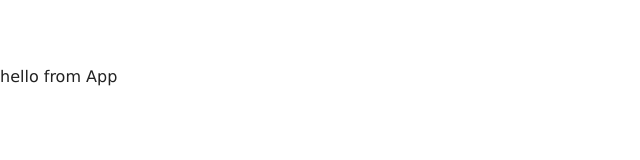
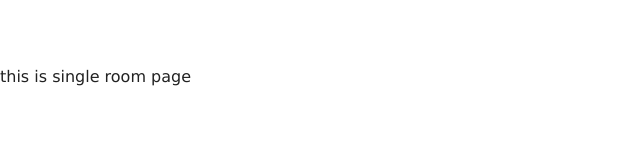
Before and after one commit to KateChantha/resort-content, a React (Create React App) app: page /rooms/1 in a window 1280 px wide. Shown: the top 160 px of the page, without its empty margins (0-640 px from the left). Built offline with nearby package versions, Linux system fonts and the light colour scheme.

Commit message:
set up pages

```diff
--- a/src/App.js
+++ b/src/App.js
@@ -1,11 +1,22 @@
 import React from 'react';
+import { Route, Switch } from 'react-router-dom';
+
+import Home from './pages/Home';
+import Rooms from './pages/Rooms';
+import RoomInfo from './pages/RoomInfo';
+import Error from './pages/Error';
 import './App.css';
 
 const App = props => {
   return (
-    <div>
-      hello from App
-    </div>
+    <React.Fragment>
+      <Switch>
+        <Route exact path="/" component={Home} />
+        <Route exact path="/rooms" component={Rooms} />
+        <Route exact path="/rooms/:slug" component={RoomInfo} />
+        <Route component={Error} />
+      </Switch>
+    </React.Fragment>
   )
 }
 
--- a/src/index.tsx
+++ b/src/index.js
@@ -1,9 +1,10 @@
 import ReactDOM from 'react-dom';
+import { BrowserRouter } from 'react-router-dom';
 import App from './App';
 
 ReactDOM.render(
-    <>
+    <BrowserRouter>
       <App />
-    </>,
+    </BrowserRouter>,
   document.getElementById("root")
 );
--- /dev/null
+++ b/src/pages/Error.js
@@ -0,0 +1,11 @@
+import React from 'react'
+
+const Error = () => {
+  return (
+    <div>
+      Error Page!!
+    </div>
+  )
+}
+
+export default Error;
--- /dev/null
+++ b/src/pages/Home.js
@@ -0,0 +1,11 @@
+import React from 'react'
+
+const Home = () => {
+  return (
+    <div>
+      Homepage
+    </div>
+  )
+}
+
+export default Home;
--- /dev/null
+++ b/src/pages/RoomInfo.js
@@ -0,0 +1,11 @@
+import React, { Component } from 'react'
+
+export default class RoomInfo extends Component {
+  render() {
+    return (
+      <div>
+        this is single room page
+      </div>
+    )
+  }
+}
--- /dev/null
+++ b/src/pages/Rooms.js
@@ -0,0 +1,11 @@
+import React from 'react'
+
+const Rooms = () => {
+  return (
+    <div>
+      This is Rooms page
+    </div>
+  )
+}
+
+export default Rooms;
```
Also changed, not shown: 1 other file (tests, documents, lock files or other folders).
